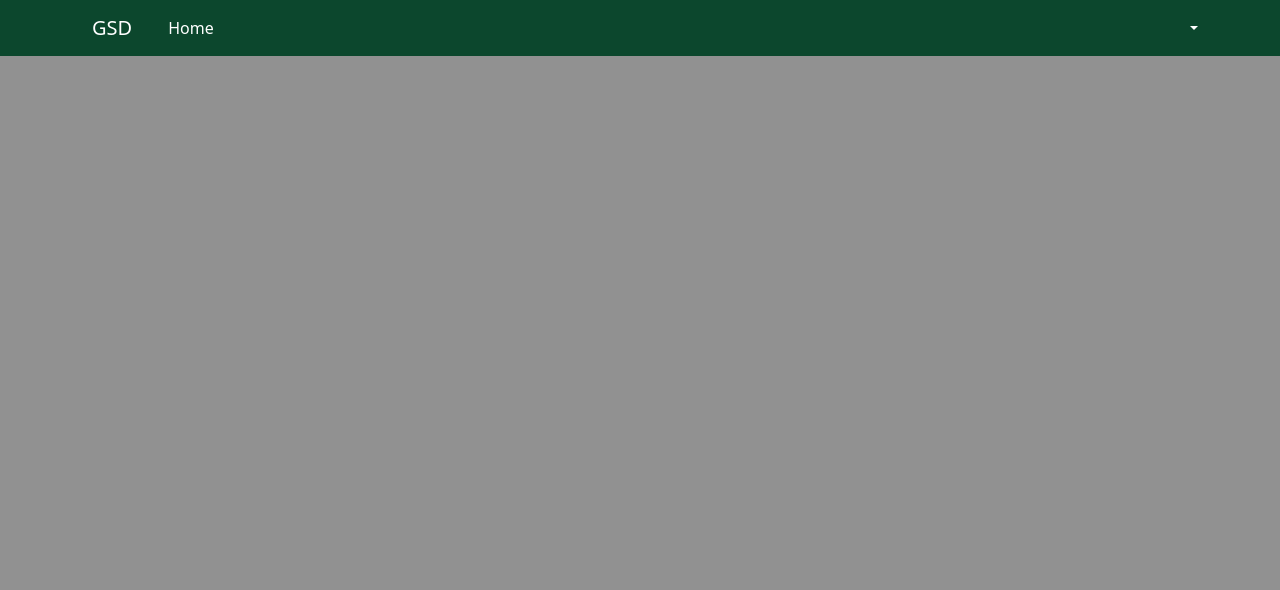
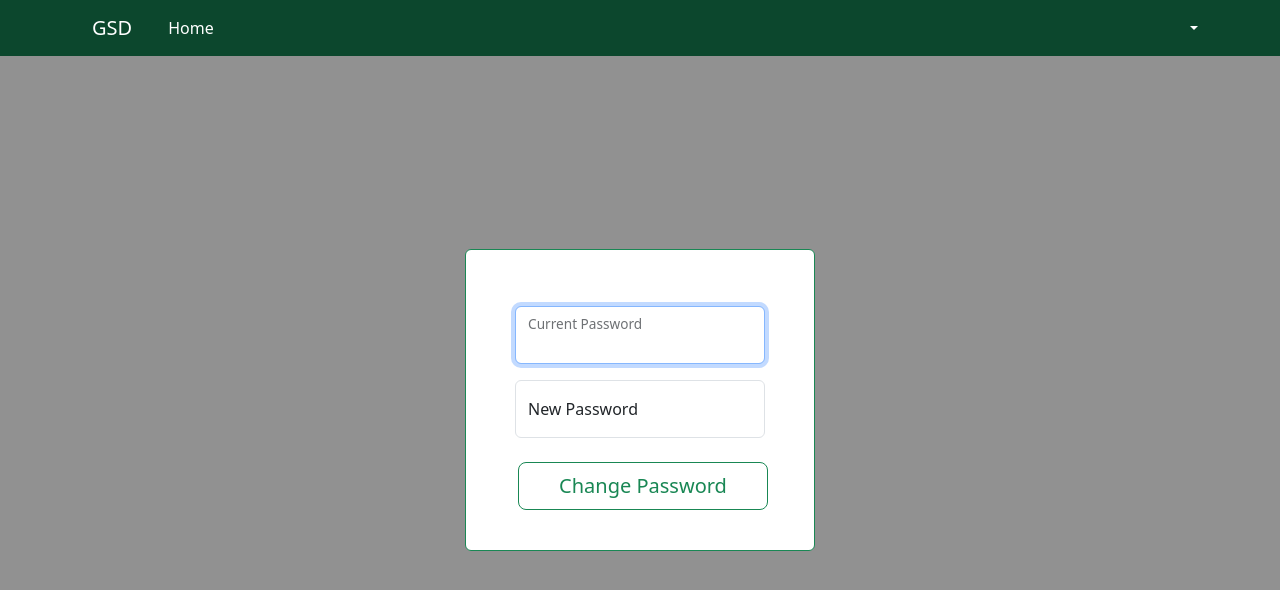
Before and after one commit to Kyusans/reactjs-complaints, a React (Create React App) app: page /gsd/account/password in a window 1280 px wide. Shown: the top 590 px of the page. Built offline with nearby package versions, Linux system fonts and the light colour scheme.

Commit message:
Added PasswordManager script

```diff
--- a/src/MainLayoutRoutes.js
+++ b/src/MainLayoutRoutes.js
@@ -7,6 +7,7 @@ import AdminNavbar from './components/AdminNavbar'
 import AdminAddLocation from './components/AdminAddLocation'
 import JobDetails from './components/JobDetails'
 import PersonnelDashboard from './components/PersonnelDashboard'
+import ChangePassword from './components/ChangePassword'
 
 function MainLayoutRoutes() {
   return (
@@ -18,6 +19,7 @@ function MainLayoutRoutes() {
         <Route path="/admin/addlocation" element={<AdminAddLocation />} />
         <Route path="/job/details/:compId" element={<JobDetails />} />
         <Route path="/personnel/dashboard" element={<PersonnelDashboard />} />
+        <Route path="/account/password" element={<ChangePassword />} />
       </Routes>
     </div>
   )
--- a/src/components/AdminNavbar.js
+++ b/src/components/AdminNavbar.js
@@ -1,4 +1,5 @@
 import { Container, NavLink, Navbar } from "react-bootstrap";
+import passwordManagerInstance from "./PasswordManager";
 
 const AdminNavbar = () => {
   const handleSignout = () =>{
@@ -6,6 +7,7 @@ const AdminNavbar = () => {
     localStorage.setItem("userId", "");
 		localStorage.setItem("userLevel", "");
     localStorage.setItem("userCommentId", "");
+    passwordManagerInstance.setPassword("");
   }
   return (
     <>
--- a/src/components/ChangePassword.js
+++ b/src/components/ChangePassword.js
@@ -1,9 +1,43 @@
-import React from 'react'
+import React, { useState } from 'react'
 import "./css/site.css";
+import { Button, Card, Container, FloatingLabel, Form } from 'react-bootstrap';
 
 function ChangePassword() {
+  const [currentPassword, setCurrentPassword] = useState("");
+  const [newPassword, setNewPassword] = useState("");
+  const [validated, setValidated] = useState(false);
+
+  const handleSubmit = (e) => {
+    const form = e.currentTarget;
+
+    if(form.checkValidity()) {
+
+    }
+  }
+
   return (
-    <div>ChangePassword</div>
+    <Container className='centered'>
+    <Card className="card-thin" border='success'>
+      <Card.Body>
+        <Form noValidate validated={validated} onSubmit={handleSubmit}>
+          <Form.Group className='mt-3 mb-3 fatter-text centered-label'>
+            <FloatingLabel label="Current Password">
+              <Form.Control type='password' value={currentPassword} onChange={(e) => setCurrentPassword(e.target.value)} placeholder='Current Password' autoFocus required/>
+            </FloatingLabel>
+          </Form.Group>
+          <Form.Group className='mb-4 fatter-text centered-label'>
+            <FloatingLabel label="New Password">
+              <Form.Control type='password' value={newPassword} onChange={(e) => setNewPassword(e.target.value)} placeholder='New Password' required/>
+            </FloatingLabel>
+          </Form.Group>
+
+          <Container className='text-center'>
+            <Button className='button-large btn-lg' variant='outline-success' >Change Password</Button>
+          </Container>
+        </Form>
+      </Card.Body>
+    </Card>
+  </Container>
   )
 }
 
--- a/src/components/Login.js
+++ b/src/components/Login.js
@@ -6,6 +6,7 @@ import axios from 'axios';
 import { useNavigate } from 'react-router-dom';
 import AlertScript from './AlertScript';
 import { requestPermission } from './NotificationComponent';
+import passwordManagerInstance from './PasswordManager';
 
 export default function Login() {
 	if(localStorage.getItem("url") !== "http://localhost/gsd/api/") {
@@ -53,6 +54,7 @@ export default function Login() {
 					localStorage.setItem("userCommentId", res.data.user_id);
 					localStorage.setItem("adminLoggedIn", "true");
 					localStorage.setItem("userFullName", res.data.user_full_name)
+					passwordManagerInstance.setPassword(res.data.user_password);
 					if(permission !== "granted"){
 						requestPermission();
 					}
@@ -61,6 +63,7 @@ export default function Login() {
 					localStorage.setItem("userId", res.data.user_id);
 					localStorage.setItem("userFullName", res.data.user_full_name)
 					localStorage.setItem("userLevel", res.data.user_level);
+					passwordManagerInstance.setPassword(res.data.user_password);
 					localStorage.setItem("userCommentId", res.data.user_id);
 					if(permission !== "granted"){
 						requestPermission();
@@ -72,6 +75,7 @@ export default function Login() {
 					localStorage.setItem("userFullName", res.data.fac_name)
 					localStorage.setItem("facCode", res.data.fac_code);
 					localStorage.setItem("userCommentId", res.data.fac_code);
+					passwordManagerInstance.setPassword(res.data.fac_password);
 					localStorage.setItem("userLevel", "80");
 					setTimeout(() => {
 						navigateTo("/user/dashboard")
--- a/src/components/NavBar.js
+++ b/src/components/NavBar.js
@@ -1,4 +1,5 @@
 import { NavLink, Navbar, Container, NavDropdown } from "react-bootstrap";
+import passwordManagerInstance from "./PasswordManager";
 
 function NavBar() {
   const userFullName = localStorage.getItem("userFullName");
@@ -9,6 +10,8 @@ function NavBar() {
     localStorage.setItem("facultyLoggedIn", "");
     localStorage.setItem("facCode", "");
     localStorage.setItem("userCommentId", "");
+    passwordManagerInstance.setPassword("");
+
   }
 
   return (
@@ -23,7 +26,7 @@ function NavBar() {
         </Navbar.Collapse>
         <Navbar.Collapse className="justify-content-end">
           <NavDropdown title={userFullName} style={{ color: "white"}}>
-            <NavDropdown.Item>Change Password</NavDropdown.Item>
+            <NavDropdown.Item href="/gsd/account/password">Change Password</NavDropdown.Item>
             <NavDropdown.Item href="/gsd" onClick={handleSignout}>Signout</NavDropdown.Item>
           </NavDropdown>
         </Navbar.Collapse>
--- /dev/null
+++ b/src/components/PasswordManager.js
@@ -0,0 +1,17 @@
+class PasswordManager {
+  constructor() {
+    this.password = "";
+  }
+
+  getPassword() {
+    return this.password;
+  }
+
+  setPassword(newPassword) {
+    this.password = newPassword;
+  }
+}
+
+const passwordManagerInstance = new PasswordManager();
+
+export default passwordManagerInstance;
```
